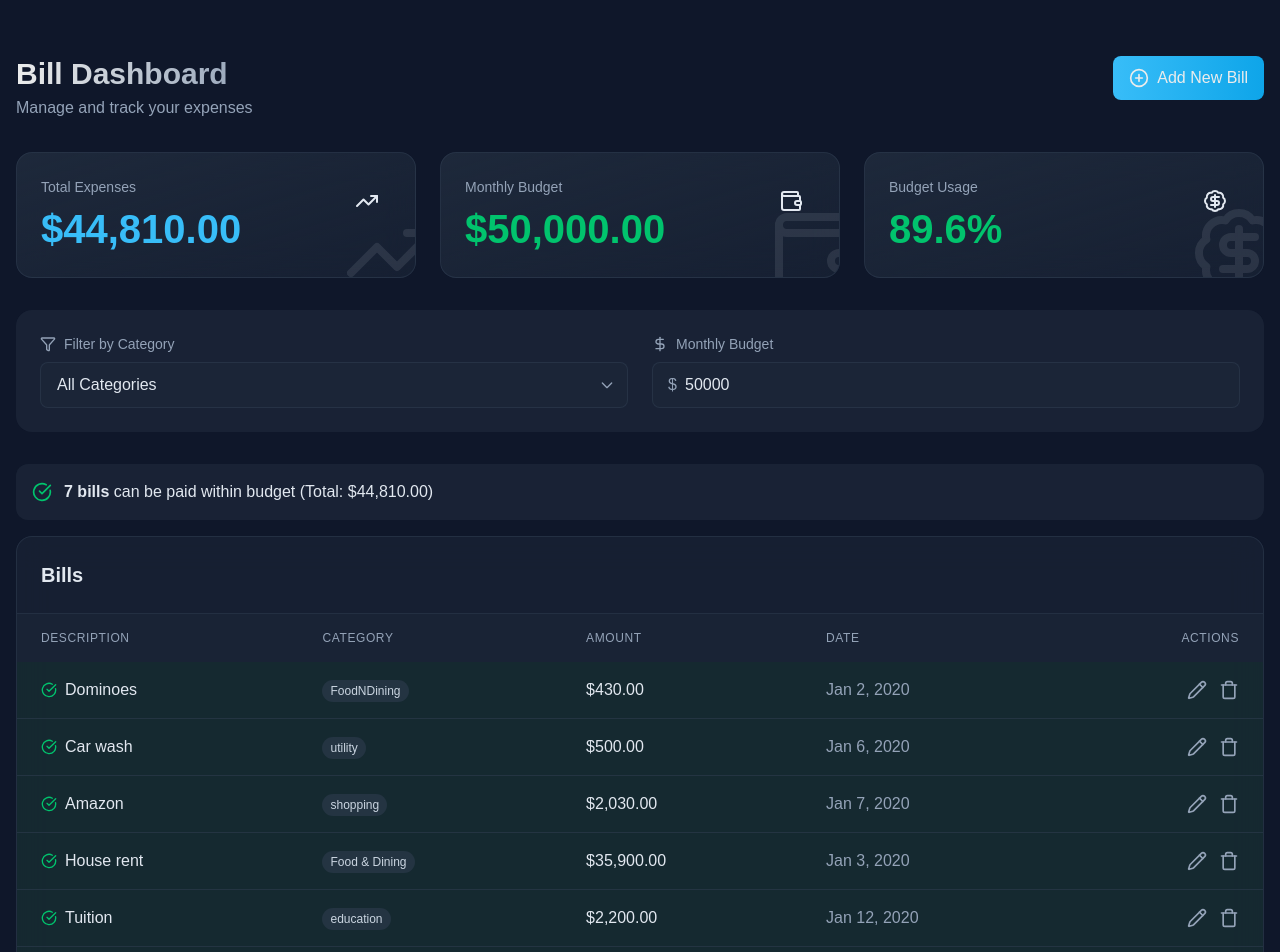
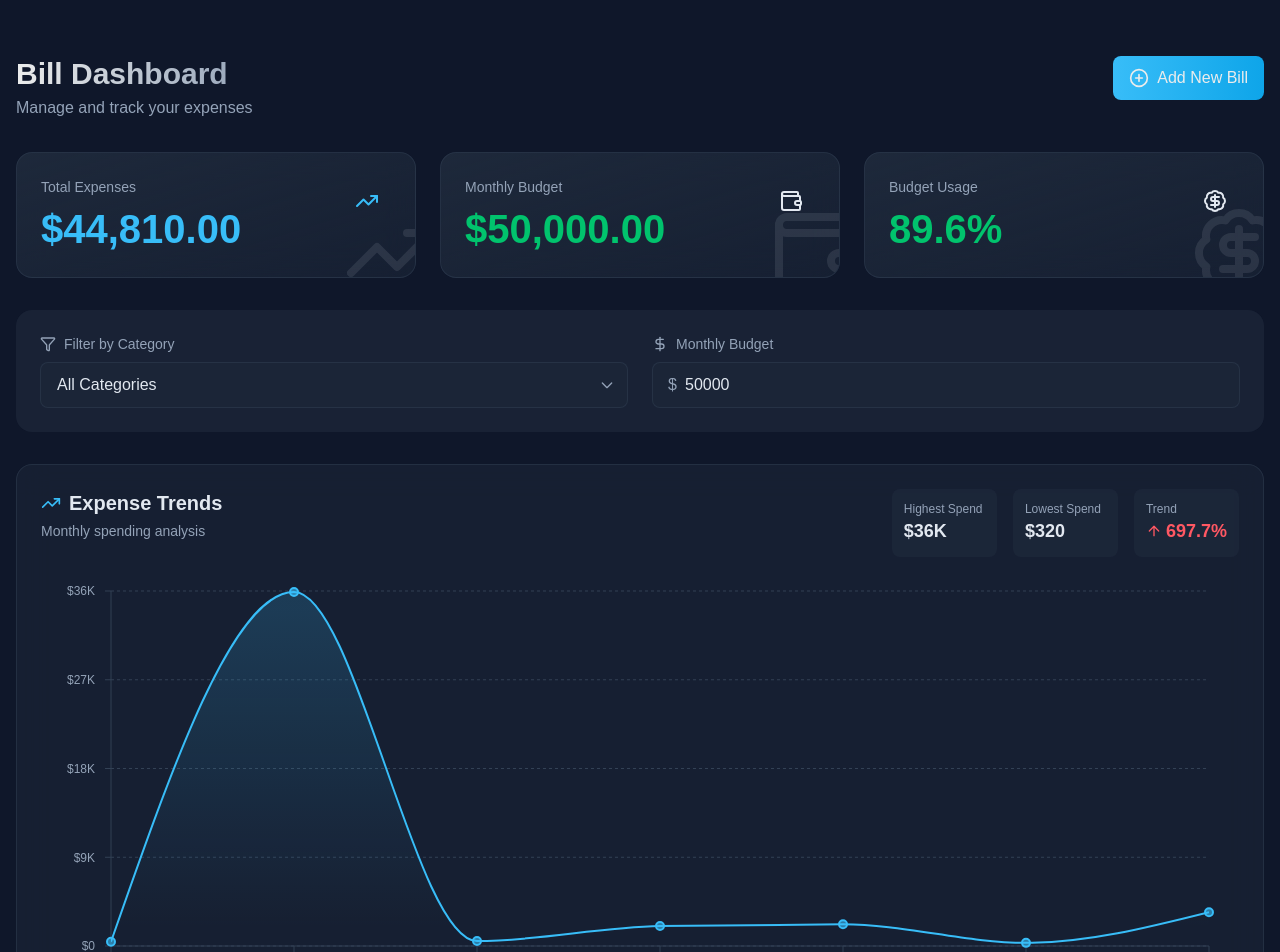
Before and after one commit to sanyamk0/sanyamk0-bill-manager, a React (Vite) app: page / in a window 1280 px wide. Shown: the top 952 px of the page. Built offline with nearby package versions, Linux system fonts and the light colour scheme.

Commit message:
time series chart

```diff
--- /dev/null
+++ b/src/components/bills/BillChart.jsx
@@ -0,0 +1,188 @@
+import { ArrowDown, ArrowUp, TrendingUp } from "lucide-react";
+import { useMemo } from "react";
+import { useSelector } from "react-redux";
+import {
+  Area,
+  AreaChart,
+  CartesianGrid,
+  ResponsiveContainer,
+  Tooltip,
+  XAxis,
+  YAxis,
+} from "recharts";
+import { selectFilteredBills } from "../../features/bills/selectors";
+
+const formatCurrency = (value) => {
+  if (value >= 1000000) {
+    return `$${(value / 1000000).toFixed(1)}M`;
+  }
+  if (value >= 1000) {
+    return `$${(value / 1000).toFixed(0)}K`;
+  }
+  return `$${value}`;
+};
+
+const BillChart = () => {
+  const bills = useSelector(selectFilteredBills);
+
+  const chartData = useMemo(() => {
+    return bills
+      .map((bill) => ({
+        date: new Date(bill.date).toLocaleDateString("en-US", {
+          month: "short",
+          day: "numeric",
+        }),
+        amount: Number(bill.amount),
+      }))
+      .sort((a, b) => new Date(a.date) - new Date(b.date));
+  }, [bills]);
+
+  const { maxAmount, minAmount, trend } = useMemo(() => {
+    if (chartData.length < 2) return { maxAmount: 0, minAmount: 0, trend: 0 };
+
+    const amounts = chartData.map((d) => d.amount);
+    const max = Math.max(...amounts);
+    const min = Math.min(...amounts);
+    const firstAmount = amounts[0];
+    const lastAmount = amounts[amounts.length - 1];
+    const trendPercentage = ((lastAmount - firstAmount) / firstAmount) * 100;
+
+    return {
+      maxAmount: max,
+      minAmount: min,
+      trend: trendPercentage,
+    };
+  }, [chartData]);
+
+  return (
+    <div className="rounded-2xl bg-slate-800/50 backdrop-blur-lg border border-slate-700/50">
+      <div className="p-4 md:p-6 space-y-6">
+        {/* Header Section */}
+        <div className="flex flex-col md:flex-row justify-between items-start gap-4">
+          <div>
+            <h2 className="text-xl font-semibold text-slate-200 flex items-center gap-2">
+              <TrendingUp className="h-5 w-5 text-primary-light" />
+              Expense Trends
+            </h2>
+            <p className="text-sm text-slate-400 mt-1">
+              Monthly spending analysis
+            </p>
+          </div>
+
+          {/* Stats Section */}
+          <div className="grid grid-cols-2 md:grid-cols-3 gap-4 w-full md:w-auto">
+            <div className="bg-slate-700/20 rounded-lg p-3">
+              <p className="text-xs text-slate-400">Highest Spend</p>
+              <p className="text-base md:text-lg font-semibold text-slate-200">
+                {formatCurrency(maxAmount)}
+              </p>
+            </div>
+            <div className="bg-slate-700/20 rounded-lg p-3">
+              <p className="text-xs text-slate-400">Lowest Spend</p>
+              <p className="text-base md:text-lg font-semibold text-slate-200">
+                {formatCurrency(minAmount)}
+              </p>
+            </div>
+            <div className="bg-slate-700/20 rounded-lg p-3 col-span-2 md:col-span-1">
+              <p className="text-xs text-slate-400">Trend</p>
+              <p
+                className={`text-base md:text-lg font-semibold flex items-center gap-1
+                ${trend > 0 ? "text-red" : "text-green"}`}
+              >
+                {trend > 0 ? (
+                  <ArrowUp className="h-4 w-4" />
+                ) : (
+                  <ArrowDown className="h-4 w-4" />
+                )}
+                {Math.abs(trend).toFixed(1)}%
+              </p>
+            </div>
+          </div>
+        </div>
+
+        {/* Chart Section */}
+        <div className="h-[300px] md:h-[400px] w-full">
+          <ResponsiveContainer width="100%" height="100%">
+            <AreaChart
+              data={chartData}
+              margin={{ top: 10, right: 30, left: 10, bottom: 5 }}
+            >
+              <defs>
+                <linearGradient id="colorAmount" x1="0" y1="0" x2="0" y2="1">
+                  <stop offset="5%" stopColor="#38bdf8" stopOpacity={0.3} />
+                  <stop offset="95%" stopColor="#38bdf8" stopOpacity={0} />
+                </linearGradient>
+              </defs>
+              <CartesianGrid
+                strokeDasharray="3 3"
+                stroke="#334155"
+                vertical={false}
+              />
+              <XAxis
+                dataKey="date"
+                stroke="#94a3b8"
+                tick={{ fill: "#94a3b8", fontSize: 12 }}
+                tickLine={{ stroke: "#334155" }}
+                axisLine={{ stroke: "#334155" }}
+                tickMargin={10}
+                minTickGap={5}
+              />
+              <YAxis
+                stroke="#94a3b8"
+                tick={{ fill: "#94a3b8", fontSize: 12 }}
+                tickLine={{ stroke: "#334155" }}
+                axisLine={{ stroke: "#334155" }}
+                tickFormatter={formatCurrency}
+                tickMargin={10}
+                width={60}
+              />
+              <Tooltip
+                contentStyle={{
+                  backgroundColor: "#1e293b",
+                  border: "1px solid #334155",
+                  borderRadius: "8px",
+                  boxShadow: "0 10px 15px -3px rgba(0, 0, 0, 0.3)",
+                  padding: "12px",
+                }}
+                itemStyle={{ color: "#e2e8f0", fontSize: "12px" }}
+                labelStyle={{
+                  color: "#94a3b8",
+                  marginBottom: "8px",
+                  fontSize: "12px",
+                }}
+                formatter={(value) => [`${formatCurrency(value)}`, "Amount"]}
+                labelFormatter={(label) => `Date: ${label}`}
+              />
+              <Area
+                type="monotone"
+                dataKey="amount"
+                stroke="#38bdf8"
+                strokeWidth={2}
+                fill="url(#colorAmount)"
+                dot={{ fill: "#38bdf8", strokeWidth: 2, r: 4 }}
+                activeDot={{
+                  r: 6,
+                  fill: "#38bdf8",
+                  stroke: "#0c4a6e",
+                  strokeWidth: 2,
+                }}
+              />
+            </AreaChart>
+          </ResponsiveContainer>
+        </div>
+
+        {/* Empty State */}
+        {chartData.length === 0 && (
+          <div className="absolute inset-0 flex items-center justify-center bg-slate-800/50 backdrop-blur-sm rounded-2xl">
+            <div className="text-center text-slate-400">
+              <p className="text-lg font-medium">No data available</p>
+              <p className="text-sm">Add some bills to see the trend</p>
+            </div>
+          </div>
+        )}
+      </div>
+    </div>
+  );
+};
+
+export default BillChart;
--- a/src/components/bills/BillDashboard.jsx
+++ b/src/components/bills/BillDashboard.jsx
@@ -3,6 +3,7 @@ import { useState } from "react";
 import { useSelector } from "react-redux";
 import { selectTotalAmount } from "../../features/bills/selectors";
 import Modal from "../common/Modal";
+import BillChart from "./BillChart";
 import BillFilters from "./BillFilters";
 import BillForm from "./BillForm";
 import BillList from "./BillList";
@@ -74,6 +75,7 @@ const BillDashboard = () => {
         </div>
 
         <BillFilters />
+        <BillChart />
         <BillList />
 
         <Modal isOpen={isModalOpen} onClose={() => setIsModalOpen(false)}>
```
